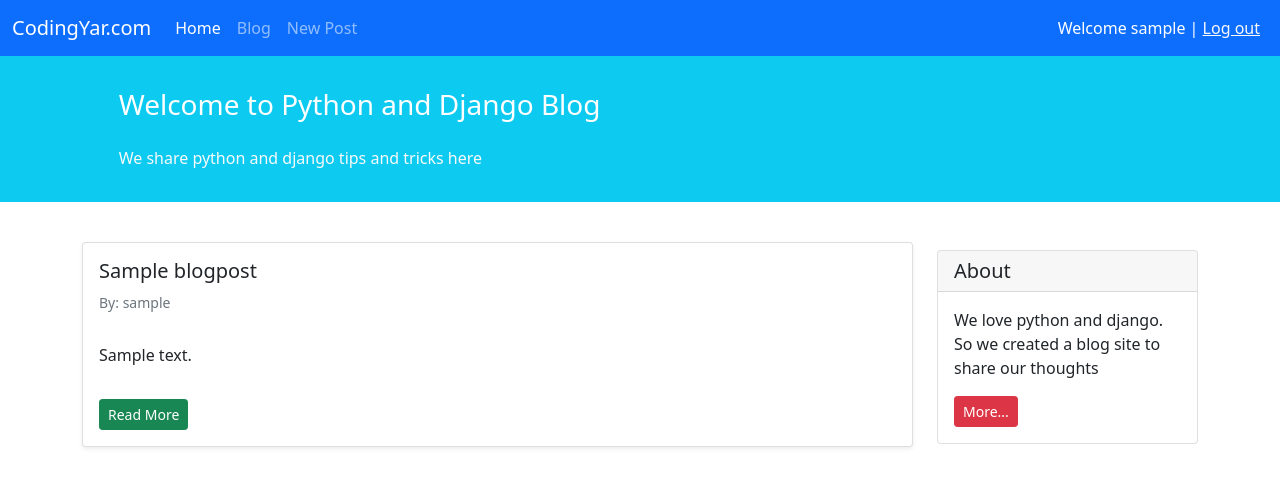
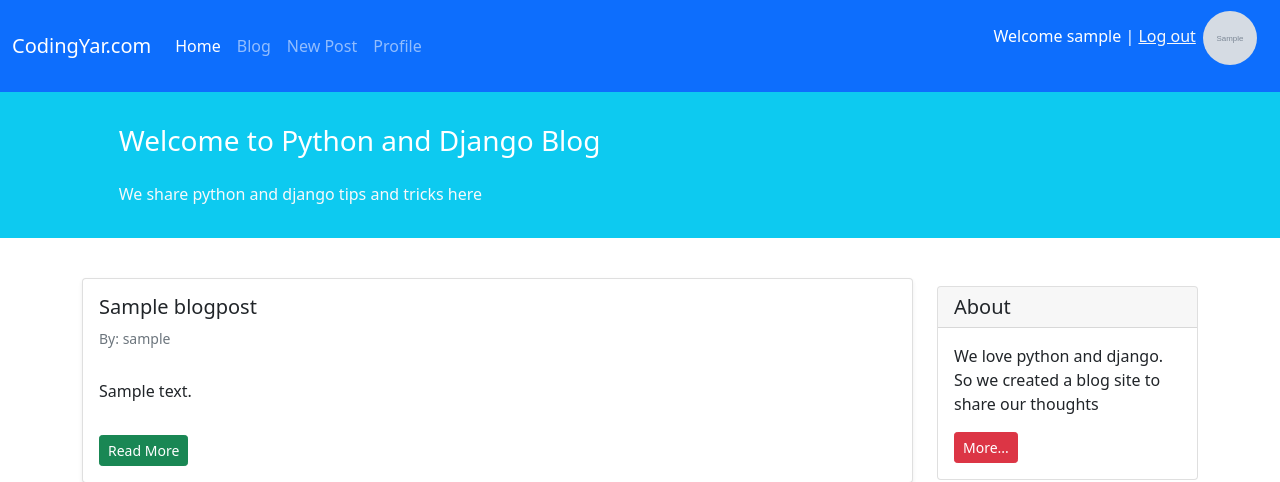
Before and after one commit to aminm08/Django-Weblog, a Django app: page /blog/ in a window 1280 px wide. Shown: the top 482 px of the page. Run offline with Django 4.2, Linux system fonts and the light colour scheme; a user stored in the database is signed in; tables that the repository leaves empty hold one stand-in row (values such as "Sample post"); grey boxes marked "Sample" are stand-in pictures; some libraries are stand-ins or nearby versions.

Commit message:
add profile

```diff
--- a/accounts/urls.py
+++ b/accounts/urls.py
@@ -1,7 +1,7 @@
-# from django.urls import path
-#
-# from . import views
-#
-# urlpatterns = [
-#     # path('profile', views.profile_view, name='profile'),
-# ]
+from django.urls import path
+
+from . import views
+
+urlpatterns = [
+    path('profile', views.profile_view, name='profile'),
+]
--- a/config/urls.py
+++ b/config/urls.py
@@ -23,7 +23,7 @@ urlpatterns = [
     path('', include('pages.urls')),
     path('blog/', include('blog.urls')),
     path('accounts/', include('allauth.urls')),
-    # path('accounts/', include('accounts.urls')),
+    path('accounts/', include('accounts.urls')),
 ]
 
 if settings.DEBUG:
--- a/static/css/style.css
+++ b/static/css/style.css
@@ -1,3 +1,18 @@
-.comment-title{
+.comment-title {
     margin-left: 20px;
 }
+
+.profile-picture {
+    display: block;
+    border-radius: 30px;
+    border: 5px solid aqua;
+    margin-left: auto;
+    margin-right: auto;
+}
+
+.nav-profile{
+    border-radius: 90px;
+    width: 60px;
+    height: 60px;
+    padding: 3px;
+}
--- a/templates/_base.html
+++ b/templates/_base.html
@@ -25,11 +25,19 @@
                 <a class="nav-link active" aria-current="page" href="{% url 'blog_list' %}">Home</a>
                 <a class="nav-link" href="{% url 'blog_list' %}">Blog</a>
                 <a class="nav-link" href="{% url 'blog_create' %}">New Post</a>
+                <a class="nav-link" href="{% url 'profile' %}">Profile</a>
             </div>
         </div>
         <div class="mx-2 text-white">
             {% if user.is_authenticated %}
-                Welcome {{ user.username }} | <a class="text-light" href="{% url 'account_logout' %}">Log out</a>
+                <p>
+
+                    Welcome {{ user.username }} | <a class="text-light" href="{% url 'account_logout' %}">Log out</a>
+                    {% if user.profile_picture %}
+
+                        <a href="{% url 'profile' %}"><img src="{{ user.profile_picture.url }}" alt="profile pic" class="nav-profile"></a>
+                    {% endif %}
+                </p>
             {% else %}
                 <a class="text-light" href="{% url 'account_login' %}">Log In</a> |
                 <a class="text-light" href="{% url 'account_signup' %}">Sign Up</a>
```
Also changed, not shown: templates/account/profile.html (+12 -2 lines), accounts/migrations/0001_initial.py, blog/migrations/0001_initial.py, blog/migrations/0002_rename_post_blogpost_comment.py (deleted), blog/migrations/0003_blogpost_short_description.py (deleted), media/profile_pics/bbt.jfif (added), static/image/profile_blank.png (added).
